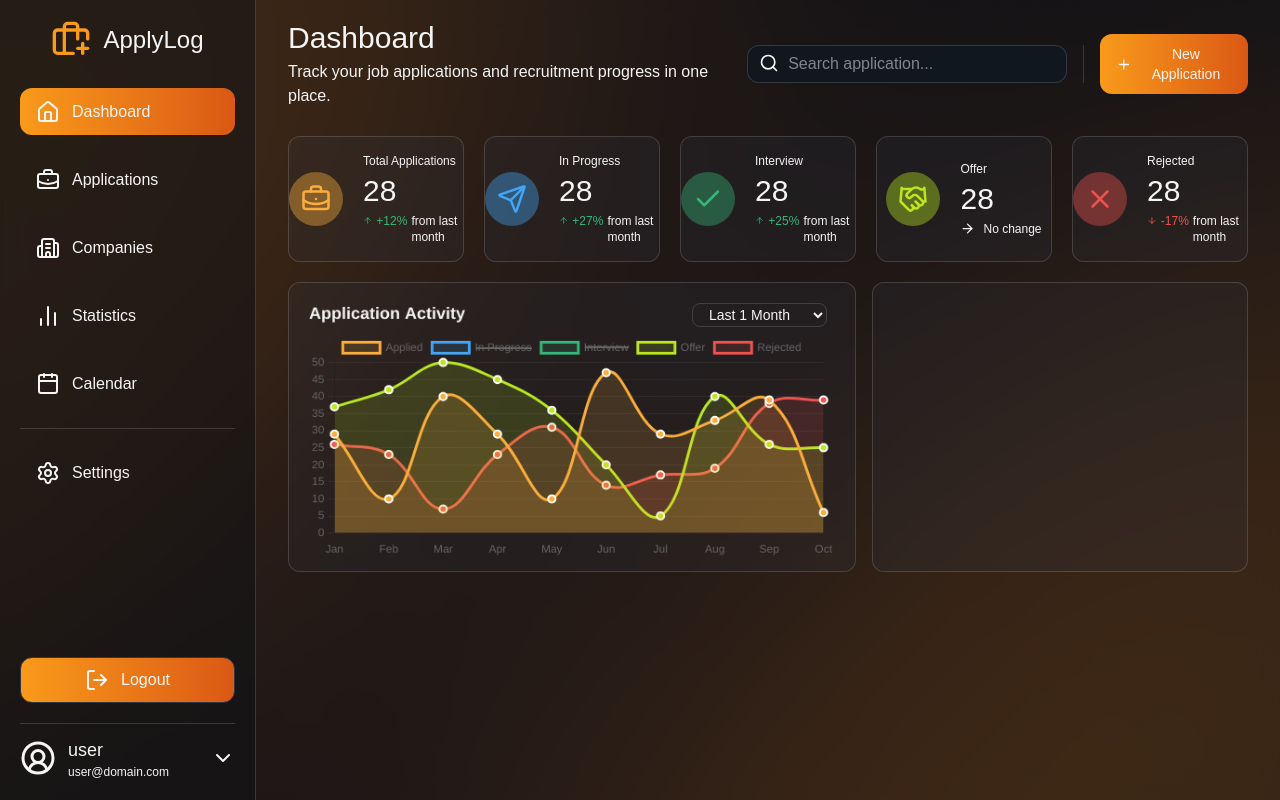
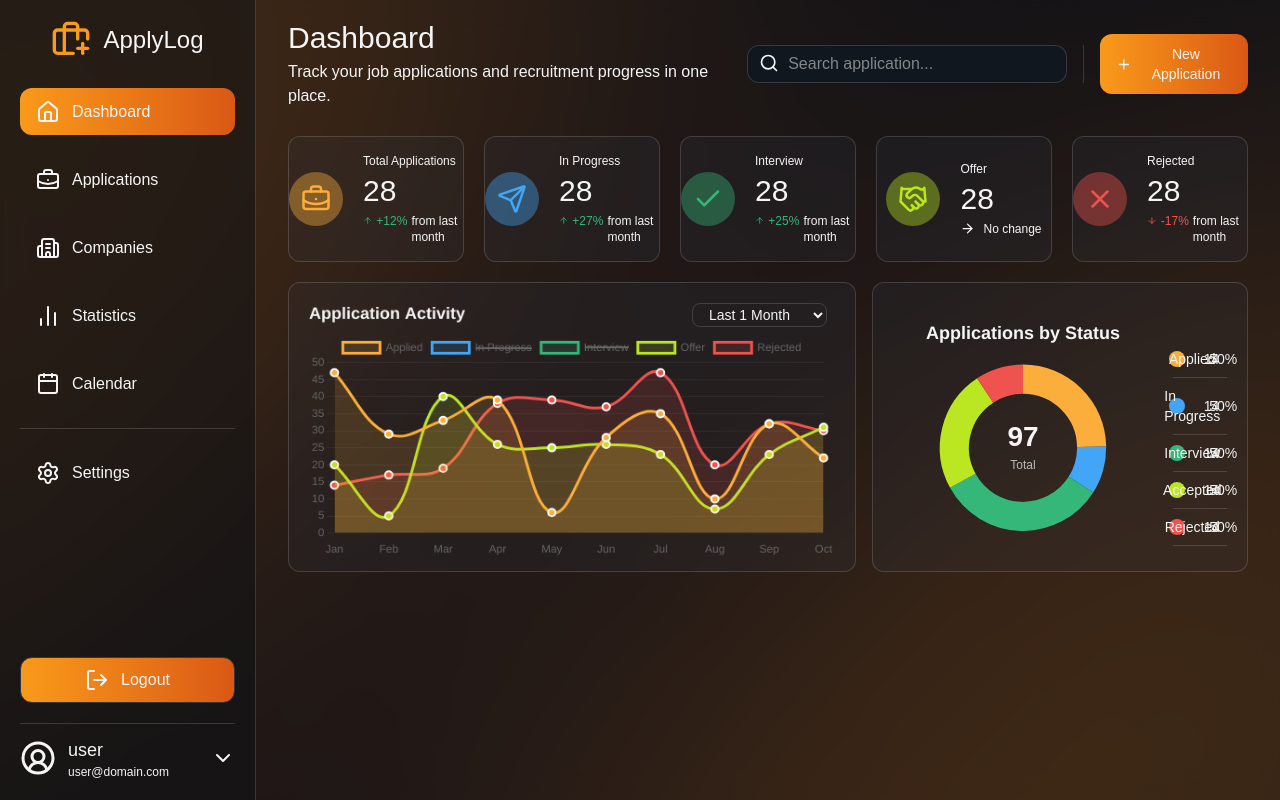
Before and after one commit to MRaihanZ/applylog, a Next.js app in the folder applylog-frontend/: page / in a window 1280 px wide. Built offline with nearby package versions, Linux system fonts and the light colour scheme.

Commit message:
feat(dashboardDoughnutChart.tsx): add doughnut chart in dashboard

```diff
--- /dev/null
+++ b/applylog-frontend/app/(dashboard)/_components/dashboardDoughnutChart.tsx
@@ -0,0 +1,153 @@
+"use client";
+
+import {
+	Chart as ChartJS,
+	ArcElement,
+	Tooltip,
+	Legend,
+	Title,
+	type ChartOptions,
+	type ChartData,
+} from "chart.js";
+
+import { Doughnut } from "react-chartjs-2";
+
+import { type Plugin } from "chart.js";
+
+const centerTextPlugin: Plugin<"doughnut"> = {
+	id: "centerText",
+
+	afterDraw(chart) {
+		const { ctx, chartArea } = chart;
+
+		if (!chartArea) return;
+
+		const total = chart.data.datasets[0].data.reduce(
+			(sum, value) => sum + Number(value),
+			0,
+		);
+
+		const centerX = (chartArea.left + chartArea.right) / 2;
+		const centerY = (chartArea.top + chartArea.bottom) / 2;
+
+		ctx.save();
+
+		// Main text
+		ctx.font = "bold 28px sans-serif";
+		ctx.fillStyle = "#f5f5f5";
+		ctx.textAlign = "center";
+		ctx.textBaseline = "middle";
+
+		ctx.fillText(String(total), centerX, centerY - 10);
+
+		// Subtitle
+		ctx.font = "12px sans-serif";
+		ctx.fillStyle = "#b8b8b8";
+
+		ctx.fillText("Total", centerX, centerY + 18);
+
+		ctx.restore();
+	},
+};
+
+// Register Chart.js components
+ChartJS.register(ArcElement, Tooltip, Legend, Title);
+
+// Random application data
+const generateRandomData = (min: number, max: number) =>
+	Array.from(
+		{ length: 5 },
+		() => Math.floor(Math.random() * (max - min + 1)) + min,
+	);
+
+const data: ChartData<"doughnut"> = {
+	labels: ["Applied", "In Progress", "Interview", "Accepted", "Rejected"],
+
+	datasets: [
+		{
+			label: "Applications",
+			data: generateRandomData(5, 40),
+			backgroundColor: ["#fbae3c", "#42a5f5", "#35b779", "#bae721", "#ef5350"],
+			borderWidth: 0,
+			hoverOffset: 8,
+		},
+	],
+};
+
+const options: ChartOptions<"doughnut"> = {
+	responsive: true,
+	maintainAspectRatio: false,
+
+	cutout: "65%",
+
+	plugins: {
+		legend: {
+			display: false,
+		},
+
+		title: {
+			display: true,
+			text: "Applications by Status",
+			align: "center",
+			color: "#f5f5f5",
+
+			font: {
+				size: 18,
+				weight: "bold",
+			},
+
+			padding: {
+				bottom: 20,
+			},
+		},
+
+		tooltip: {
+			enabled: true,
+			backgroundColor: "#001220",
+			padding: 12,
+			cornerRadius: 8,
+		},
+	},
+};
+
+export default function DashboardDoughnutChart() {
+	return (
+		<div className="w-full h-72 flex justify-center items-center pe-5">
+			<div className="h-52">
+				<Doughnut data={data} options={options} plugins={[centerTextPlugin]} />
+			</div>
+			<section className="h-full flex flex-col justify-center gap-2 mt-10">
+				<div className="grid grid-cols-7 justify-items-center content-center pb-2 border-b border-b-(--custom-border-glass)">
+					<span className="w-4 h-4 bg-[#fbae3c] rounded-full my-auto"></span>
+					<p className="text-sm my-auto col-span-3">Applied</p>
+					<p className="text-sm my-auto col-span-2">14</p>
+					<p className="text-sm my-auto">50%</p>
+				</div>
+				<div className="grid grid-cols-7 justify-items-center content-center pb-2 border-b border-b-(--custom-border-glass)">
+					<span className="w-4 h-4 bg-[#42a5f5] rounded-full my-auto"></span>
+					<p className="text-sm my-auto col-span-3">In Progress</p>
+					<p className="text-sm my-auto col-span-2">14</p>
+					<p className="text-sm my-auto">50%</p>
+				</div>
+				<div className="grid grid-cols-7 justify-items-center content-center pb-2 border-b border-b-(--custom-border-glass)">
+					<span className="w-4 h-4 bg-[#35b779] rounded-full my-auto"></span>
+					<p className="text-sm my-auto col-span-3">Interview</p>
+					<p className="text-sm my-auto col-span-2">14</p>
+					<p className="text-sm my-auto">50%</p>
+				</div>
+				<div className="grid grid-cols-7 justify-items-center content-center pb-2 border-b border-b-(--custom-border-glass)">
+					<span className="w-4 h-4 bg-[#bae721] rounded-full my-auto"></span>
+					<p className="text-sm my-auto col-span-3">Accepted</p>
+					<p className="text-sm my-auto col-span-2">14</p>
+					<p className="text-sm my-auto">50%</p>
+				</div>
+				<div className="grid grid-cols-7 justify-items-center content-center pb-2 border-b border-b-(--custom-border-glass)">
+					<span className="w-4 h-4 bg-[#ef5350] rounded-full my-auto"></span>
+					<p className="text-sm my-auto col-span-3">Rejected</p>
+					<p className="text-sm my-auto col-span-2">14</p>
+					<p className="text-sm my-auto">50%</p>
+				</div>
+			</section>
+		</div>
+	);
+}
--- a/applylog-frontend/app/(dashboard)/page.tsx
+++ b/applylog-frontend/app/(dashboard)/page.tsx
@@ -3,6 +3,7 @@ import type { Metadata } from "next";
 import HeaderDashboard from "./_components/headerDashboard";
 import DashboardSmallCard from "./_components/dashboardSmallCard";
 import DashboardLineChart from "./_components/dashboardLineChart";
+import DashboardDoughnutChart from "./_components/dashboardDoughnutChart";
 import LoadingDashboardSmallCard from "./_components/loadingDashboardSmallCard";
 import LoadingDashboardLineChart from "./_components/loadingDashboardLineChart";
 import { Suspense } from "react";
@@ -78,7 +79,9 @@ export default function DashboardPage() {
 						<DashboardLineChart dataProps={chartData} />
 					</Suspense>
 				</div>
-				<div className="basis-[calc(40%-0.5rem)] min-h-72 bg-(--custom-border)/20 border border-(--custom-border-glass) rounded-xl"></div>
+				<div className="basis-[calc(40%-0.5rem)] min-h-72 bg-(--custom-border)/20 border border-(--custom-border-glass) rounded-xl">
+					<DashboardDoughnutChart />
+				</div>
 			</div>
 		</>
 	);
```
